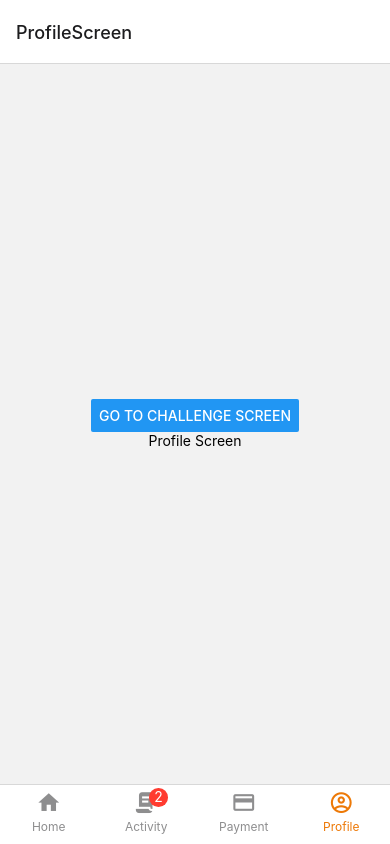
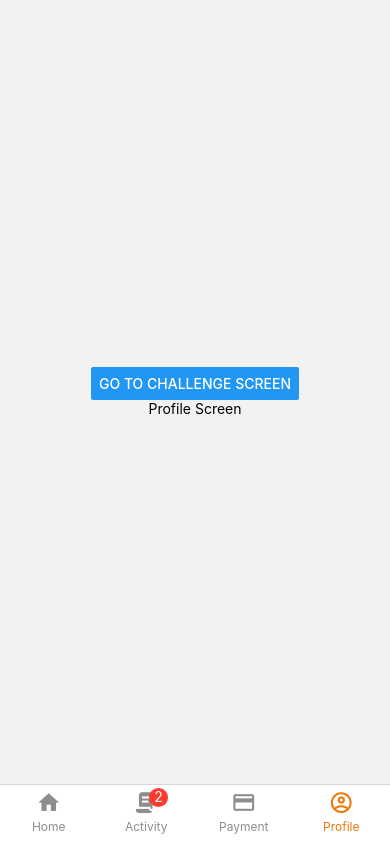
Before and after one commit to ltphy/lazy-notification, a React Native app: screen /ProfileScreen in a window 390 px wide. Built offline with nearby package versions, Linux system fonts and the light colour scheme; what react-native-root-siblings would draw is missing.

Commit message:
feature<notification>  add bottom history stack navigation

```diff
--- a/App.tsx
+++ b/App.tsx
@@ -22,6 +22,7 @@ import {
 } from 'react-native';
 import {requestCameraPermission} from "./src/utils";
 import BottomNavigationTabs from "./src/Navigation/BottomNavigationTab";
+import HistoryStackNavigation from './src/Navigation/HistoryStackNavigation/HistoryStackNavigation';
 
 const App = () => {
     const isDarkMode = useColorScheme() === 'dark';
@@ -30,7 +31,9 @@ const App = () => {
     }, []);
     return (
         <RootSiblingParent>
-            <BottomNavigationTabs/>
+            <NavigationContainer>
+                <HistoryStackNavigation/>
+            </NavigationContainer>
         </RootSiblingParent>
 
     );
--- a/src/Navigation/BottomNavigationTab.tsx
+++ b/src/Navigation/BottomNavigationTab.tsx
@@ -9,12 +9,13 @@ import MaterialIcons from 'react-native-vector-icons/MaterialIcons';
 import bottomNavigationTabsStyles from "./BottomNavigationTab.styles";
 import {Text} from 'react-native';
 import HistoryStackNavigation from "./HistoryStackNavigation/HistoryStackNavigation";
+import {MainRouteName} from "./MainRoute.constants";
+import ProfileScreen from "../screens/ProfileScreen/ProfileScreen";
 
 const Tab = createBottomTabNavigator();
 
 const BottomNavigationTabs = () => {
     return (
-        <NavigationContainer>
         <Tab.Navigator screenOptions={({route}) => ({
             tabBarActiveTintColor: '#ed7907',
             tabBarStyle: bottomNavigationTabsStyles.tabBar,
@@ -23,30 +24,29 @@ const BottomNavigationTabs = () => {
                 focused ? (<Text style={{fontWeight: 'bold'}}>{route.name}</Text>) :
                     (<Text style={{fontWeight: 'normal', fontSize: 10}}>{route.name}</Text>),
         })}>
-                <Tab.Screen name="Home" component={HomeScreen} options={{
+            <Tab.Screen name={"HomeSCEEN"} component={HomeScreen} options={{
                 tabBarLabel: 'Home',
                 tabBarIcon: ({color, size}) => (<MaterialCommunityIcons name="home" color={color} size={size}/>),
             }}
 
             />
-                <Tab.Screen name="ActivityScreen" component={ActivityScreen} options={{
+            <Tab.Screen name={MainRouteName.ActivityScreen} component={ActivityScreen} options={{
                 tabBarLabel: 'Activity',
                 tabBarIcon: ({color, size}) => (
                     <MaterialCommunityIcons name="script-text" color={color} size={size}/>),
                 tabBarBadge: 2,
             }}/>
-                <Tab.Screen name="Payment" component={PaymentScreen} options={{
+            <Tab.Screen name={MainRouteName.PaymentScreen} component={PaymentScreen} options={{
                 tabBarLabel: 'Payment',
                 tabBarIcon: ({color, size}) => (<MaterialIcons name="payment" color={color} size={size}/>),
             }}/>
-                <Tab.Screen name="ProfileScreen" component={HistoryStackNavigation} options={{
+            <Tab.Screen name={MainRouteName.ProfileScreen} component={ProfileScreen} options={{
                 tabBarLabel: 'Profile',
                 headerShown: false,
                 tabBarIcon: ({color, size}) => (
                     <MaterialCommunityIcons name="account-circle-outline" color={color} size={size}/>),
             }}/>
         </Tab.Navigator>
-        </NavigationContainer>
     );
 };
 export default BottomNavigationTabs;
--- a/src/Navigation/HistoryStackNavigation/HistoryStackNavigation.tsx
+++ b/src/Navigation/HistoryStackNavigation/HistoryStackNavigation.tsx
@@ -5,12 +5,15 @@ import ChallengeScreen from "../../screens/ProfileScreen/screens/ChallengeScreen
 import RewardScreen from "../../screens/ProfileScreen/screens/RewardScreen/RewardScreen";
 import SubscriptionScreen from "../../screens/ProfileScreen/screens/SupscriptionScreen/SupscriptionScreen";
 import {MainRouteName, MainRouteParamList} from "../MainRoute.constants";
+import BottomNavigationTabs from "../BottomNavigationTab";
 
 const Stack = createNativeStackNavigator<MainRouteParamList>();
 
 const HistoryStackNavigation = () => {
     return (
         <Stack.Navigator>
+            <Stack.Screen name={MainRouteName.HomeScreen} component={BottomNavigationTabs}
+                          key={MainRouteName.HomeScreen} options={{headerShown: false}}/>
             <Stack.Screen name={MainRouteName.ProfileScreen} component={ProfileScreen}
                           key={MainRouteName.ProfileScreen}/>
             <Stack.Screen name={MainRouteName.ChallengeScreen} component={ChallengeScreen}
--- a/src/Navigation/MainRoute.constants.ts
+++ b/src/Navigation/MainRoute.constants.ts
@@ -7,9 +7,11 @@ enum MainRouteName {
     RewardScreen = "RewardScreen",
     SubscriptionScreen = "SubscriptionScreen",
     ProfileScreen = "ProfileScreen",
+    PaymentScreen = "PaymentScreen"
 }
 
 export type MainRouteParamList = {
+    PaymentScreen: undefined,
     HomeScreen: undefined,
     NotificationScreen: undefined;
     ActivityScreen: undefined;
```
Lines whose indentation alone changed are shown as unchanged.
